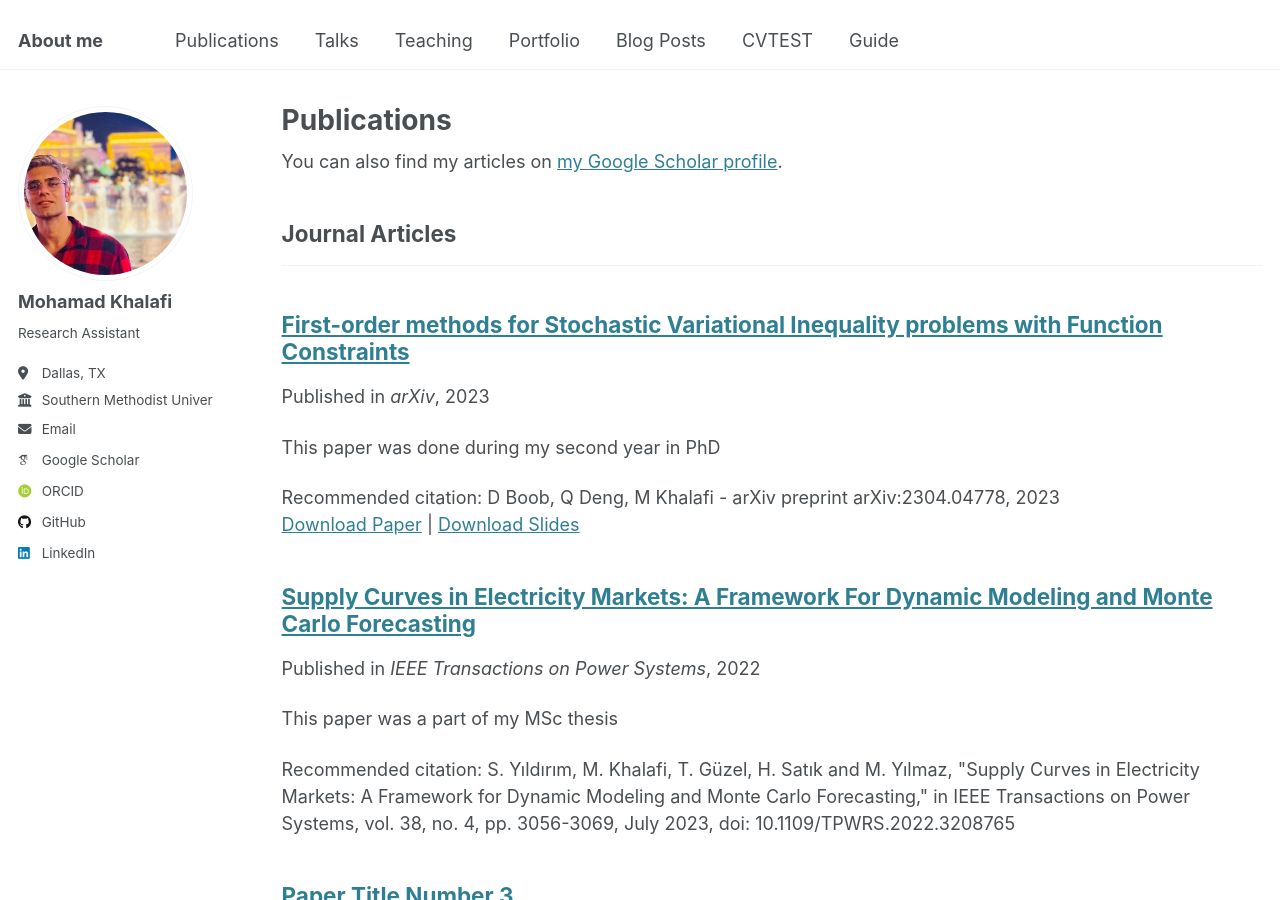
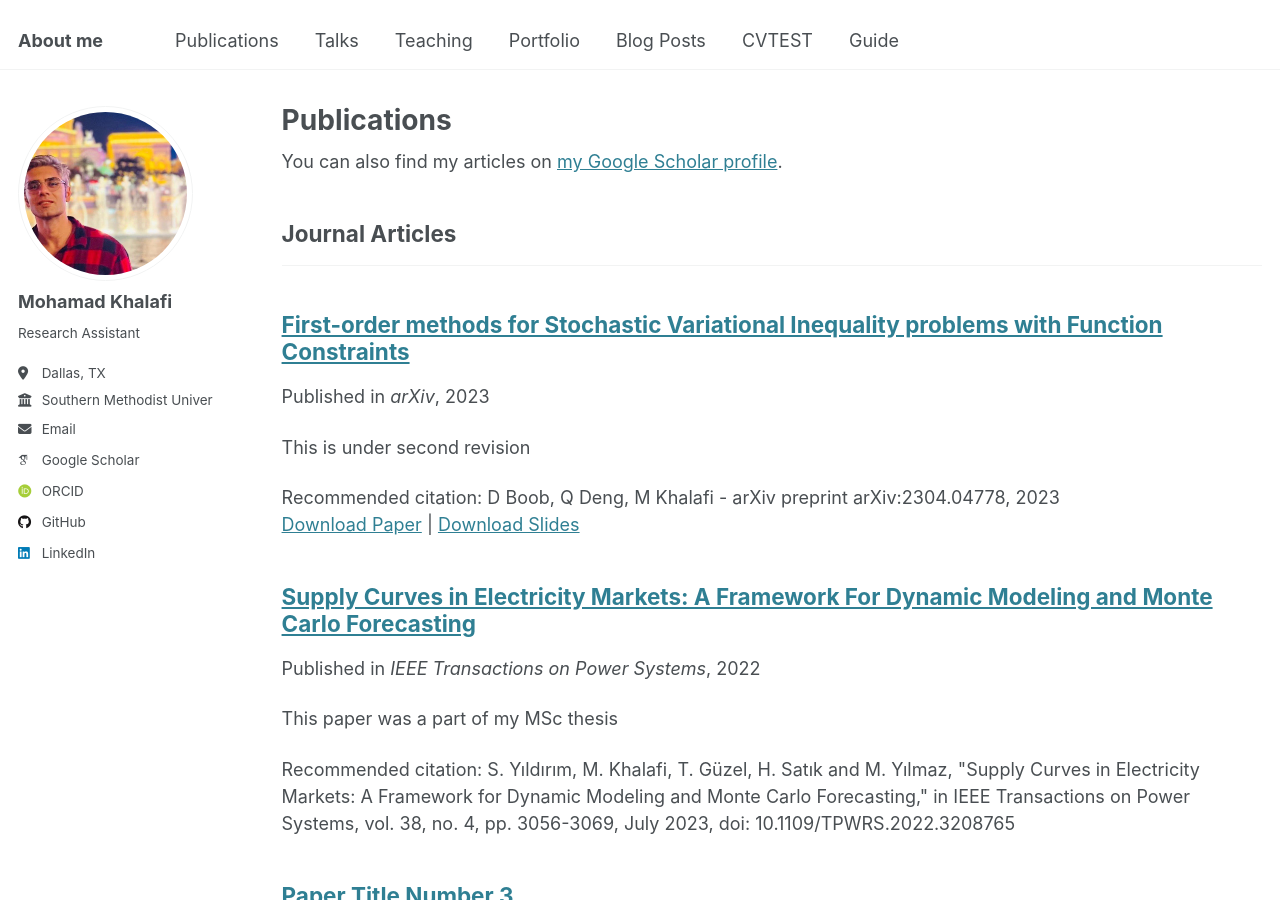
Before and after one commit to Mohammadkhf/mohammadkhf.github.io, a Jekyll site: the page built from _pages/publications.html, in a window 1280 px wide and 900 px high. Built offline with Jekyll 4.4.1, drawn with Linux system fonts in a browser that asks for light colours; some web fonts are replaced.

Commit message:
Update 2010-10-01-paper-title-number-2.md

```diff
--- a/_publications/2010-10-01-paper-title-number-2.md
+++ b/_publications/2010-10-01-paper-title-number-2.md
@@ -3,7 +3,7 @@ title: "First-order methods for Stochastic Variational Inequality problems with
 collection: publications
 category: manuscripts
 permalink: /publication/FCVI
-excerpt: 'This paper was done during my second year in PhD'
+excerpt: 'This is under second revision'
 date: 2023-4-10
 venue: 'arXiv'
 slidesurl: 'http://mohammadkhf.github.io/files/FCVI.pdf'
```
